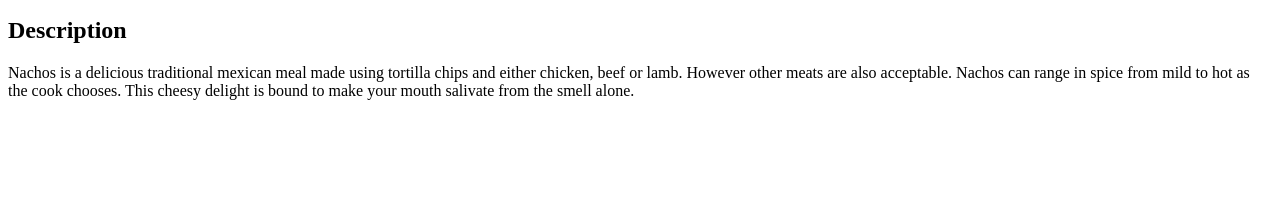
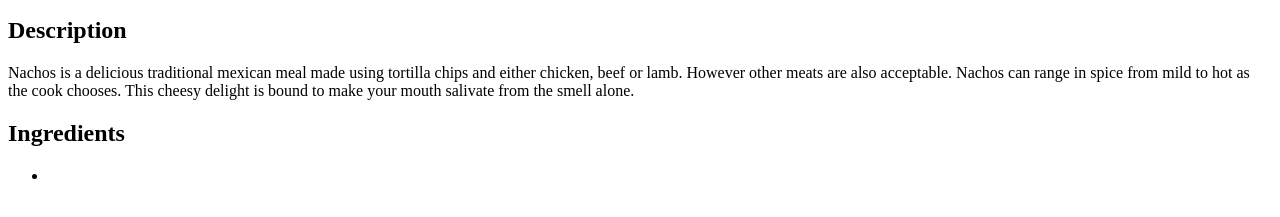
Before and after one commit to DRKSHADOW311/odin-recipes, a plain HTML site: page recipes/nachos.html in a window 1280 px wide. Shown: the part 127-344 px from the top of the page. Drawn offline with Linux system fonts and the light colour scheme.

Commit message:
Added ingredients list to nachos recipe

```diff
--- a/recipes/nachos.html
+++ b/recipes/nachos.html
@@ -14,5 +14,9 @@
             However other meats are also acceptable. Nachos can range in spice from mild to hot as
             the cook chooses. This cheesy delight is bound to make your mouth salivate from the smell alone.
         </p>
+        <h2>Ingredients</h2>
+        <ul>
+            <li></li>
+        </ul>
     </body>
 </html>
```
